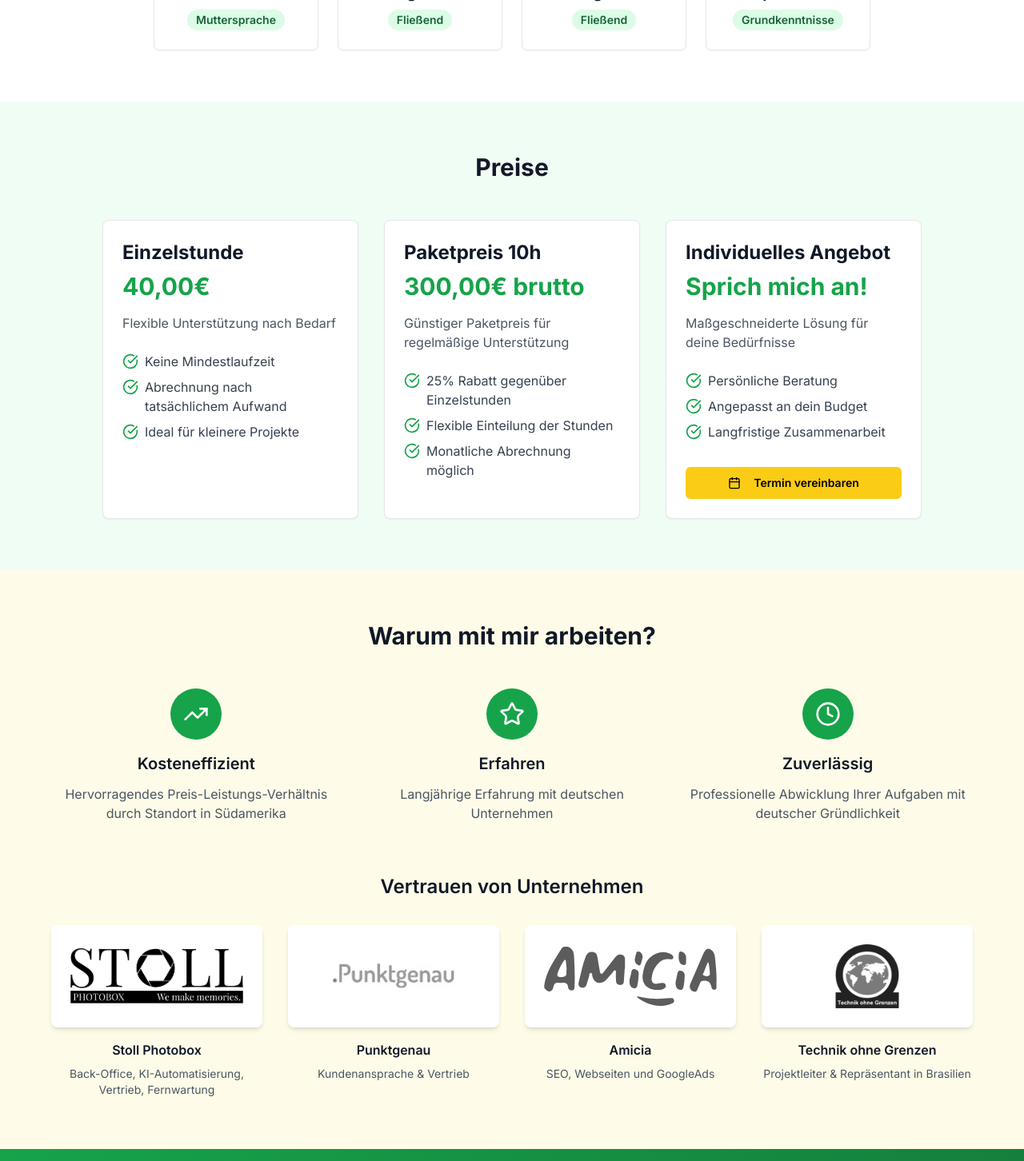
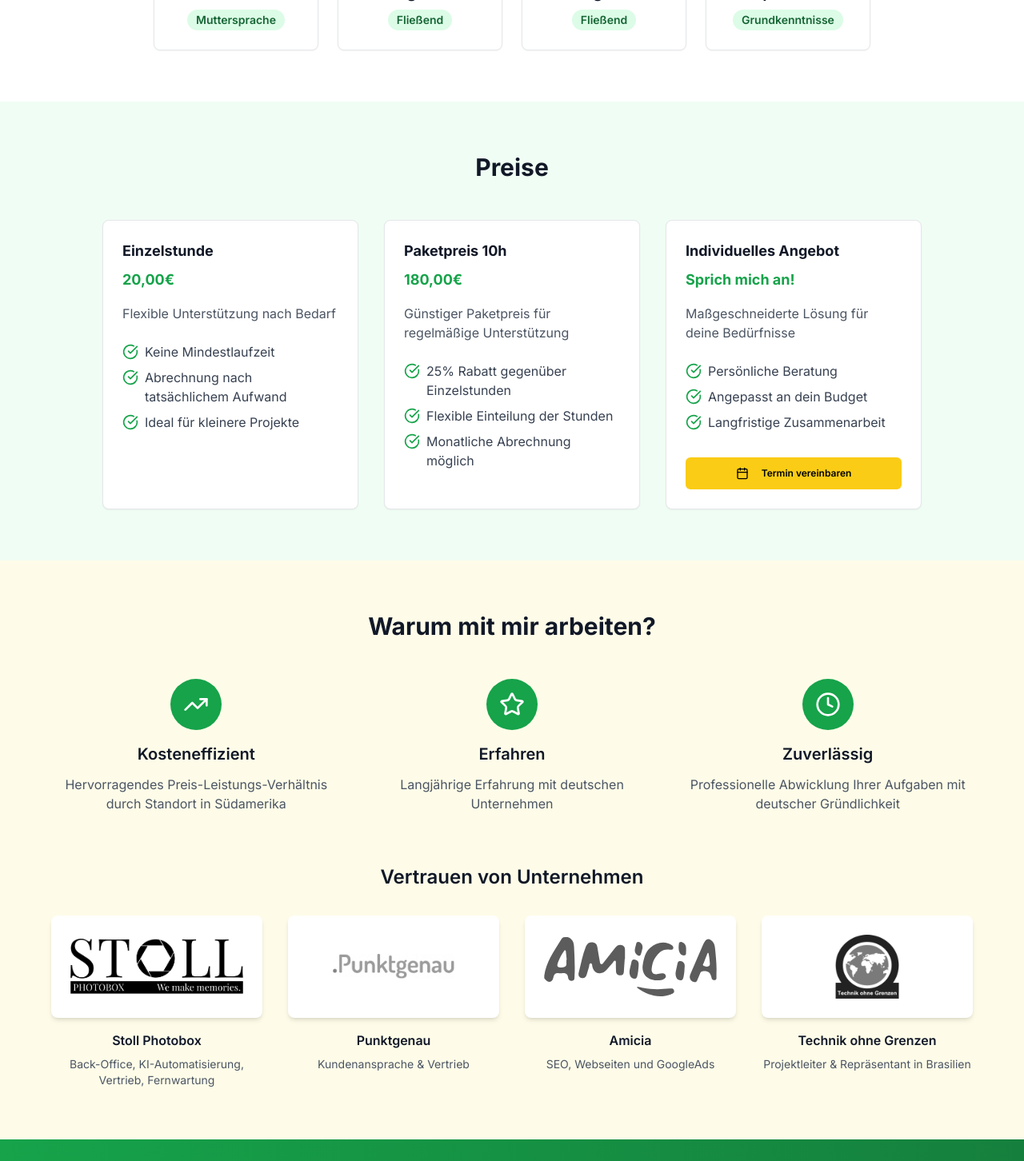
Before and after one commit to LutzMi88/va-lutz, a Next.js app: page / in a window 1280 px wide. Shown: the part 2187-3639 px from the top of the page at 80% size. Built offline with nearby package versions, Linux system fonts and the light colour scheme.

Commit message:
feat: refine pricing section design
Update pricing data, reduce font sizes, adjust button, add logo link

```diff
--- a/app/page.tsx
+++ b/app/page.tsx
@@ -73,13 +73,13 @@ export default function LandingPage() {
   const prices = [
     {
       title: "Einzelstunde",
-      price: "40,00€",
+      price: "20,00€",
       description: "Flexible Unterstützung nach Bedarf",
       features: ["Keine Mindestlaufzeit", "Abrechnung nach tatsächlichem Aufwand", "Ideal für kleinere Projekte"],
     },
     {
       title: "Paketpreis 10h",
-      price: "300,00€ brutto",
+      price: "180,00€",
       description: "Günstiger Paketpreis für regelmäßige Unterstützung",
       features: [
         "25% Rabatt gegenüber Einzelstunden",
@@ -260,8 +260,8 @@ export default function LandingPage() {
                 className="border-gray-200 hover:shadow-lg transition-shadow h-full hover:border-green-200"
               >
                 <CardContent className="p-6 flex flex-col h-full">
-                  <h3 className="text-2xl font-bold text-gray-900 mb-2">{plan.title}</h3>
-                  <div className="text-3xl font-bold text-green-600 mb-4">{plan.price}</div>
+                  <h3 className="text-lg font-bold text-gray-900 mb-2">{plan.title}</h3>
+                  <div className="text-lg font-bold text-green-600 mb-4">{plan.price}</div>
                   <p className="text-gray-600 mb-6">{plan.description}</p>
                   <ul className="space-y-2 mb-6 flex-grow">
                     {plan.features.map((feature, i) => (
@@ -273,7 +273,7 @@ export default function LandingPage() {
                   </ul>
                   {index === 2 && (
                     <Button
-                      className="mt-auto w-full bg-yellow-400 hover:bg-yellow-500 text-black font-semibold"
+                      className="mt-auto w-full bg-yellow-400 hover:bg-yellow-500 text-black font-semibold text-xs px-7 py-2"
                       asChild
                     >
                       <a href="https://calendly.com/va-lutz" target="_blank" rel="noopener noreferrer">
@@ -324,11 +324,21 @@ export default function LandingPage() {
               {clients.map((client, index) => (
                 <div key={index} className="flex flex-col items-center">
                   <div className="bg-white rounded-lg p-6 shadow-md mb-4 w-full h-32 flex items-center justify-center hover:shadow-lg transition-shadow">
-                    <img
-                      src={client.logo || "/placeholder.svg"}
-                      alt={`${client.name} Logo`}
-                      className="max-h-20 max-w-full object-contain filter grayscale hover:grayscale-0 transition-all duration-300"
-                    />
+                    {index === 0 ? (
+                      <a href="https://www.stoll-photobox.de/" target="_blank" rel="noopener noreferrer">
+                        <img
+                          src={client.logo || "/placeholder.svg"}
+                          alt={`${client.name} Logo`}
+                          className="max-h-20 max-w-full object-contain filter grayscale hover:grayscale-0 transition-all duration-300"
+                        />
+                      </a>
+                    ) : (
+                      <img
+                        src={client.logo || "/placeholder.svg"}
+                        alt={`${client.name} Logo`}
+                        className="max-h-20 max-w-full object-contain filter grayscale hover:grayscale-0 transition-all duration-300"
+                      />
+                    )}
                   </div>
                   <h4 className="font-semibold text-gray-900 mb-2">{client.name}</h4>
                   <p className="text-sm text-gray-600 text-center">{client.description}</p>
```
